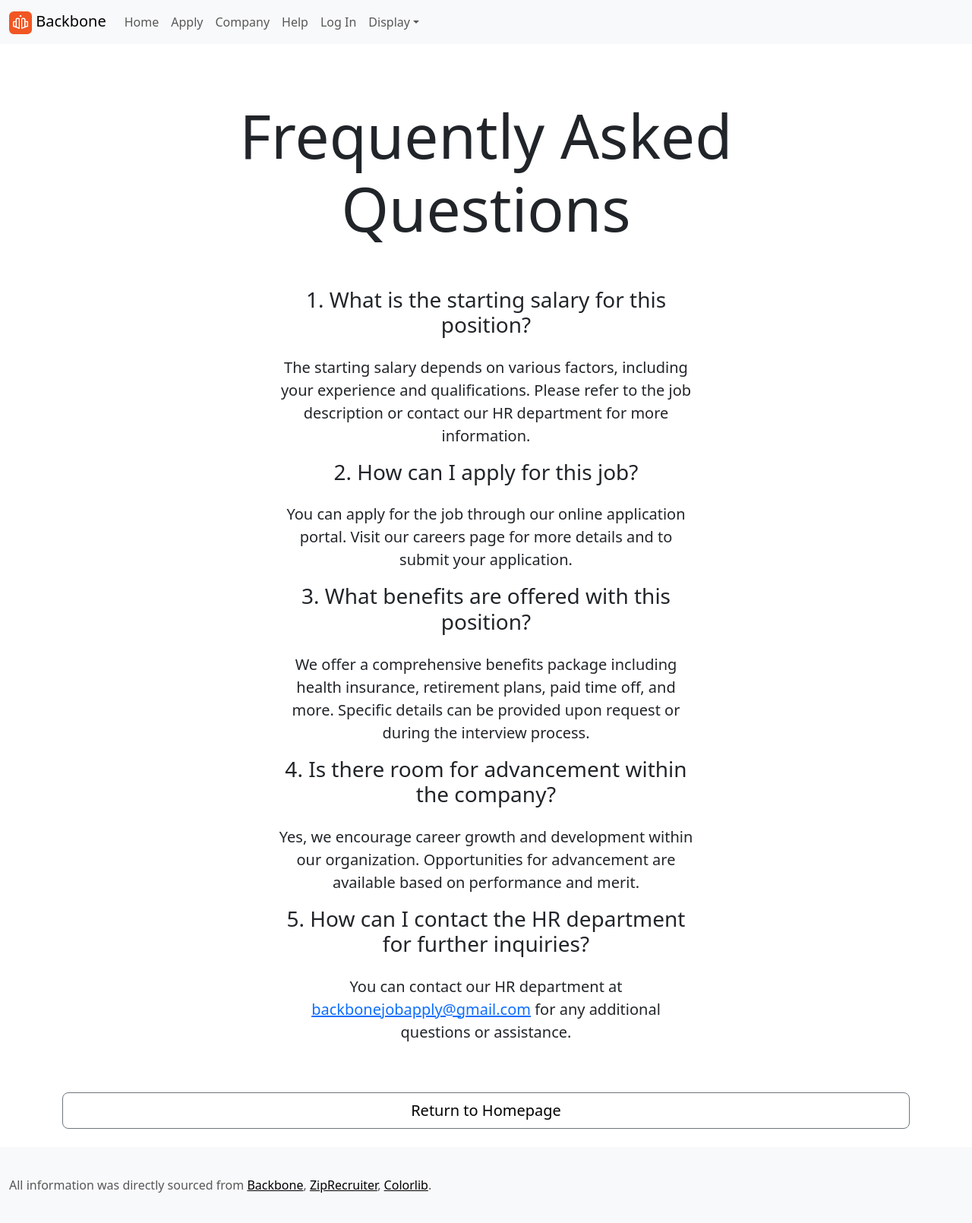
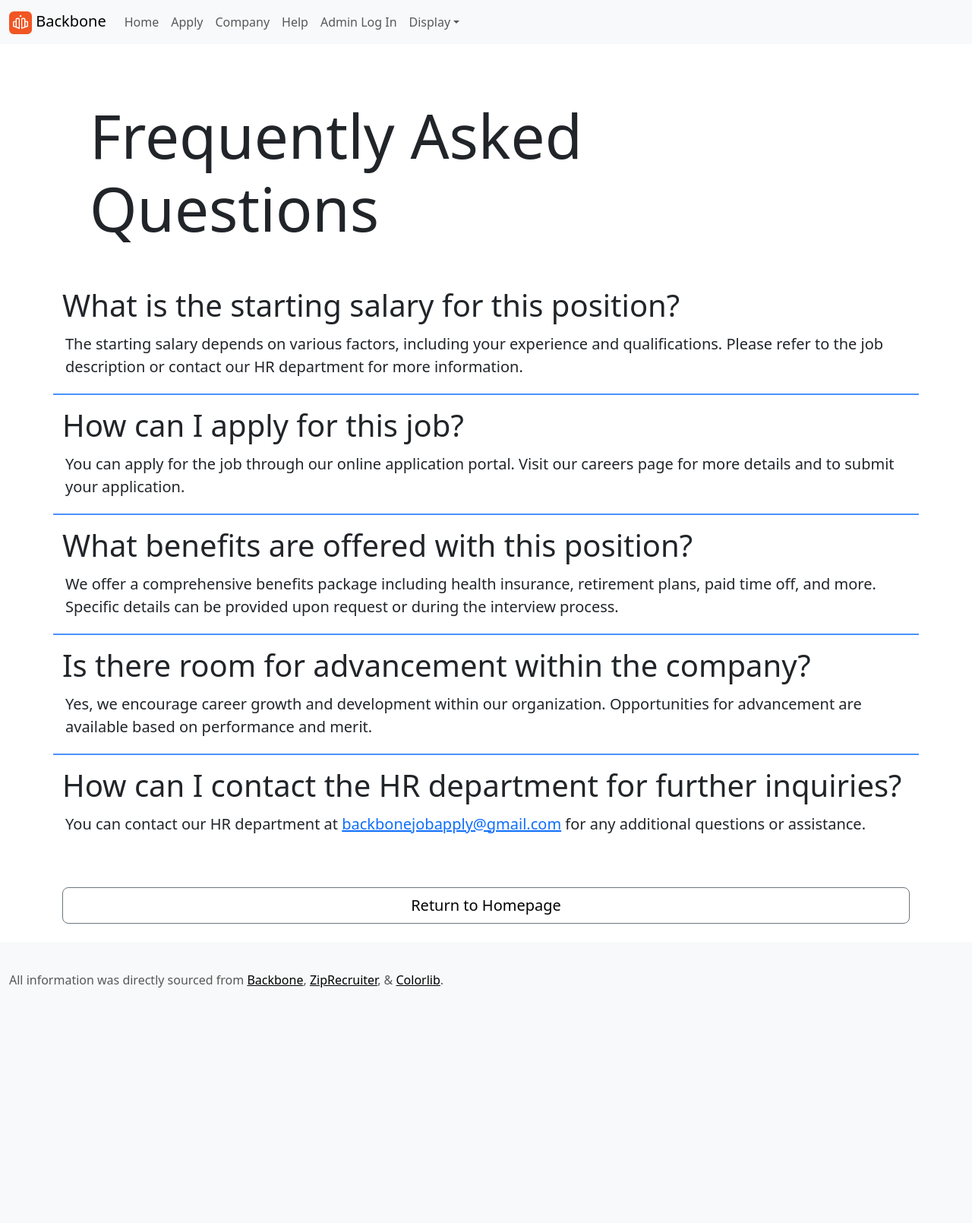
Before and after one commit to alentheguy/backbonejobapp2, a Django app: page /core/help/ in a window 1280 px wide. Shown: the whole page at 76% size. After the commit the page ends 1300 px from the top, so only its background shows below. Run offline with Django 4.2, Linux system fonts and the light colour scheme; some libraries are stand-ins or nearby versions.

Commit message:
stuff and stuff

```diff
--- a/backbonejobapp2/settings.py
+++ b/backbonejobapp2/settings.py
@@ -31,6 +31,7 @@ ALLOWED_HOSTS = [
     '127.0.0.1',
     '192.168.1.8',
     '172.20.7.140',
+    '10.23.18.34',
 ]
 
 
--- a/core/static/css/styles.css
+++ b/core/static/css/styles.css
@@ -25,7 +25,6 @@ body {
   box-shadow: 0 0 10px rgba(13, 110, 253, 1);
 }
 .list {
-
   padding-left: 2rem;
 }
 .list li{
@@ -79,6 +78,15 @@ hr{
   opacity: 0.75;
   border: 1px solid #0d6efd;
 }
+.fadefromside{
+  opacity: 0; /* Initially hide the element */
+  transform: translateX(-100%); /* Move element off-screen to the left */
+  transition: transform 0.5s ease-out, opacity 0.5s ease-out; /* Smooth transition */
+}
+.fadefromside.visible{
+  opacity: 1; /* Make the element visible */
+  transform: translateX(0); /* Move the element into view */
+}
 @keyframes opening {
   0% {
     opacity: -5;
@@ -110,5 +118,5 @@ hr{
 }
 [data-bs-theme=dark] hr{
   opacity: 1;
-  border: 1px solid #dc3545;
+  border: 1px solid #f15623;
 }
--- a/core/templates/adminpage.html
+++ b/core/templates/adminpage.html
@@ -87,7 +87,7 @@ function emailAccept(FirstName, Email, id){
         const email = Email;
         emailjs.send("service_5yzl0nh","template_yf4mzzd",{
             to_name: firstName,
-            from_name: "amar",
+            from_name: "Backbone",
             reply_to: email,
             message: "Thank you for applying to Backbone. We are so happy to announce that you have been chosen to work for us. We will catch up with you shortly with more details."
         })
@@ -105,7 +105,7 @@ function emailReject(FirstName, Email){
         const email = Email;
         emailjs.send("service_5yzl0nh","template_yf4mzzd",{
             to_name: firstName,
-            from_name: "amar",
+            from_name: "Backbone",
             reply_to: email,
             message: "Thank you for applying to Backbone. We enjoyed reviewing your application, however, at this time, we unfortunanely cannot offer you a job. We wish you luck in other opportunities, and thank you for applying."
         })
--- a/core/templates/base_generic.html
+++ b/core/templates/base_generic.html
@@ -49,7 +49,7 @@
                 <a class="nav-link" href="{% url 'application' %}">Apply</a>
                 <a class="nav-link" href="{% url 'companybio' %}">Company</a>
                 <a class="nav-link" href="{% url 'help' %}">Help</a>
-                <a class="nav-link" href="{% url 'login' %}" id="logElement">Log In</a>
+                <a class="nav-link" href="{% url 'login' %}" id="logElement">Admin Log In</a>
                 <a class="nav-link" href="{% url 'adminpage' %}" id="authElement" style="display: none;">My Page</a>
               {% endblock %}
               <!-- Color Mode Toggle -->
@@ -77,7 +77,7 @@
         <span class="navbar-text">
           All information was directly sourced from
           <a href="https://playbackbone.com/" target="_blank">Backbone</a>,
-          <a href="https://www.ziprecruiter.com/Salaries/26-Hr-Yearly-Salary" target="_blank">ZipRecruiter</a>,
+          <a href="https://www.ziprecruiter.com/Salaries/26-Hr-Yearly-Salary" target="_blank">ZipRecruiter</a>, &
           <a href="https://colorlib.com/wp/website-color-statistics/" target="_blank">Colorlib</a>.
         </span>
       </div>
--- a/core/templates/companybio.html
+++ b/core/templates/companybio.html
@@ -10,10 +10,12 @@
             <h1 class="display-6 p-1">About</h1>
             <p class="p-1 lead">Backbone offers a mobile gaming controller that is cloud-gaming and remote-play compatible. It is a low-power, low-latency gaming device that works with the iPhone and does not require charging, allowing for responsive gaming anywhere. Backbone allows gamers to simply snap their phone into the Backbone One controller, launch the Backbone App, and begin playing mobile, console, or PC games from any location.</p>
         </div>
+        <hr>
         <div class="row">
             <h1 class="display-6 p-1">Mission</h1>
             <p class="p-1 lead">Backbone's core mission is centered around revolutionizing the product development process for the fashion and consumer goods industries. By providing a powerful, user-friendly platform, Backbone aims to streamline collaboration, enhance efficiency, and enable teams to bring their creative visions to life with ease. Their commitment to innovation and continuous improvement drives their pursuit of simplifying complex workflows, ultimately empowering brands to create exceptional products and thrive in a competitive market.</p>
         </div>
+        <hr>
         <div class="row" style="font-weight: 300;">
             <h1 class="display-6 p-1">Core Values</h1>
             <ul class="list lead">
@@ -23,9 +25,11 @@
                 <li><strong>customer-centricity:</strong> At the core of Backbone's values is a commitment to understanding and addressing the unique needs of its clients, delivering exceptional experiences and tailored solutions.</li>
                 <li><strong>Growth and development:</strong> Backbone invests in the personal and professional growth of its employees, offering ample opportunities for skill enhancement, learning, and career progression.</li>
         </div>
+        <hr>
         <div class="row">
             <h1 class="display-6 p-1">Colors</h1>
             <p class="p-1 lead">Orange is a color that combines the optimism of yellow with the energy of red, resulting in a color that makes people feel cheerful, excited, and outgoing.</p>
+            <p class="p-1 lead">According to Colorlib, "46% of consumers prefer when businesses use blue on their websites, making it the top color preference amongst website visitors."</p>
         </div>
     </div>
 {% endblock %}
--- a/core/templates/help.html
+++ b/core/templates/help.html
@@ -1,39 +1,35 @@
 {% extends 'base_generic.html' %}
 {% load static %}
 {% block content %}
-    <div class="container text-center">
+    <div class="container">
     <div class="row">
         <h1 class="display-1 p-5">Frequently Asked Questions</h1>
     </div>
     <div class="row">
-        <div class="col-md-6 offset-md-3">
-            <h3 class="mb-4">1. What is the starting salary for this position?</h3>
-            <p class="lead">The starting salary depends on various factors, including your experience and qualifications. Please refer to the job description or contact our HR department for more information.</p>
+        <div class="col-12">
+            <h3 class="display-6">What is the starting salary for this position?</h3>
+            <p class="p-1 lead">The starting salary depends on various factors, including your experience and qualifications. Please refer to the job description or contact our HR department for more information.</p>
         </div>
-    </div>
-    <div class="row">
-        <div class="col-md-6 offset-md-3">
-            <h3 class="mb-4">2. How can I apply for this job?</h3>
-            <p class="lead">You can apply for the job through our online application portal. Visit our careers page for more details and to submit your application.</p>
+        <hr>
+        <div class="col-12">
+            <h3 class="display-6">How can I apply for this job?</h3>
+            <p class="p-1 lead">You can apply for the job through our online application portal. Visit our careers page for more details and to submit your application.</p>
         </div>
-    </div>
-    <div class="row">
-        <div class="col-md-6 offset-md-3">
-            <h3 class="mb-4">3. What benefits are offered with this position?</h3>
-            <p class="lead">We offer a comprehensive benefits package including health insurance, retirement plans, paid time off, and more. Specific details can be provided upon request or during the interview process.</p>
+        <hr>
+        <div class="col-12">
+            <h3 class="display-6">What benefits are offered with this position?</h3>
+            <p class="p-1 lead">We offer a comprehensive benefits package including health insurance, retirement plans, paid time off, and more. Specific details can be provided upon request or during the interview process.</p>
         </div>
-    </div>
-    <div class="row">
-        <div class="col-md-6 offset-md-3">
-            <h3 class="mb-4">4. Is there room for advancement within the company?</h3>
-            <p class="lead">Yes, we encourage career growth and development within our organization.
-Opportunities for advancement are available based on performance and merit.</p>
+        <hr>
+        <div class="col-12">
+            <h3 class="display-6">Is there room for advancement within the company?</h3>
+            <p class="p-1 lead">Yes, we encourage career growth and development within our organization.
+            Opportunities for advancement are available based on performance and merit.</p>
         </div>
-    </div>
-    <div class="row">
-        <div class="col-md-6 offset-md-3">
-            <h3 class="mb-4">5. How can I contact the HR department for further inquiries?</h3>
-            <p class="lead">You can contact our HR department at <a href="mailto:backbonejobapply@gmail.com">backbonejobapply@gmail.com</a> for any additional questions or assistance.</p>
+        <hr>
+        <div class="col-12">
+            <h3 class="display-6">How can I contact the HR department for further inquiries?</h3>
+            <p class="p-1 lead">You can contact our HR department at <a href="mailto:backbonejobapply@gmail.com">backbonejobapply@gmail.com</a> for any additional questions or assistance.</p>
         </div>
     </div>
     <div class="d-grid gap-2 mt-5">
--- a/core/templates/index.html
+++ b/core/templates/index.html
@@ -6,13 +6,12 @@
     <div class="container-fluid">
         <div class="row justify-content-center" style="min-height: 60vh;">
             <div class="col-12 p-0 p-md-5 text-center z-n1" style="max-width: 70rem; top: 50%;">
+                <h1 class="display-6">Join Backbone Today!</h1>
                 <!-- Image with animation -->
                 <img src="{% static 'images/backboneblackcontrollerback.png' %}" class="img-fluid" id="bigimage" alt="Controller" style="">
             </div>
             <!-- Button section -->
             <div class="col-12 p-5 text-center">
-                <h1 class="display-6">Apply to Backbone Today!</h1>
-                <br>
                 <a class="btn btn-outline-secondary btn-lg" href="#positions">Open Positions</a>
             </div>
         </div>
@@ -23,7 +22,7 @@
                 <div class="row">
                     <!-- Image and text block -->
                     <div class="col-12 col-md-6" style="background-color: #666;">
-                        <img src="{% static 'images/backboneblackcontroller.png' %}" class="img-fluid" alt="Controller">
+                        <img src="{% static 'images/backboneblackcontroller.png' %}" class="img-fluid fadefromside" alt="Controller">
                     </div>
                     <div class="col-12 col-md-6 text-center align-items-center" style="background-color: #222;">
                         <div class="row align-items-center">
--- a/core/templates/login.html
+++ b/core/templates/login.html
@@ -26,7 +26,7 @@
                             <input name="pass" type="password" class="form-control" id="Password" placeholder="Password" required>
                             <label for="Password">Password</label>
                         </div>
-                        <button class="btn btn-outline-secondary" type="submit" value="Login" id="Login">Submit</button>
+                        <button class="btn btn-outline-secondary" type="submit" value="Login" id="Login">Log In</button>
                         <a class="p-3" href="{{request.META.HTTP_REFERER|escape}}">back</a>
                     </form>
                 </div>
```
Also changed, not shown: core/templates/application.html (+4 -4 lines), db.sqlite3.
